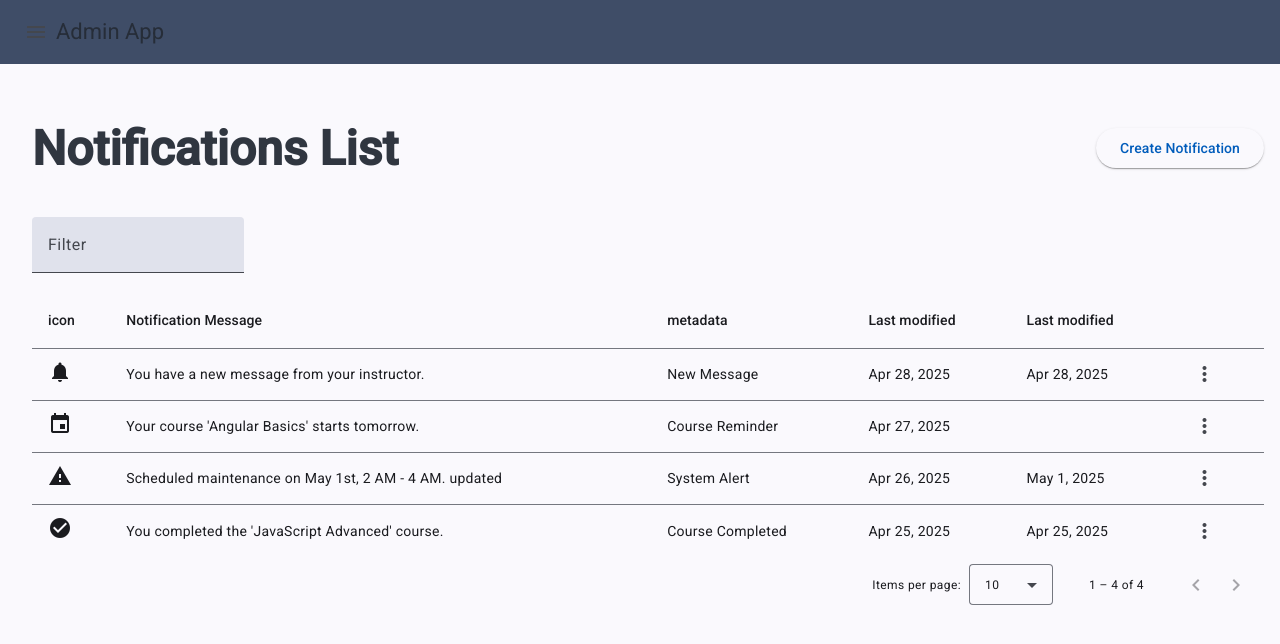
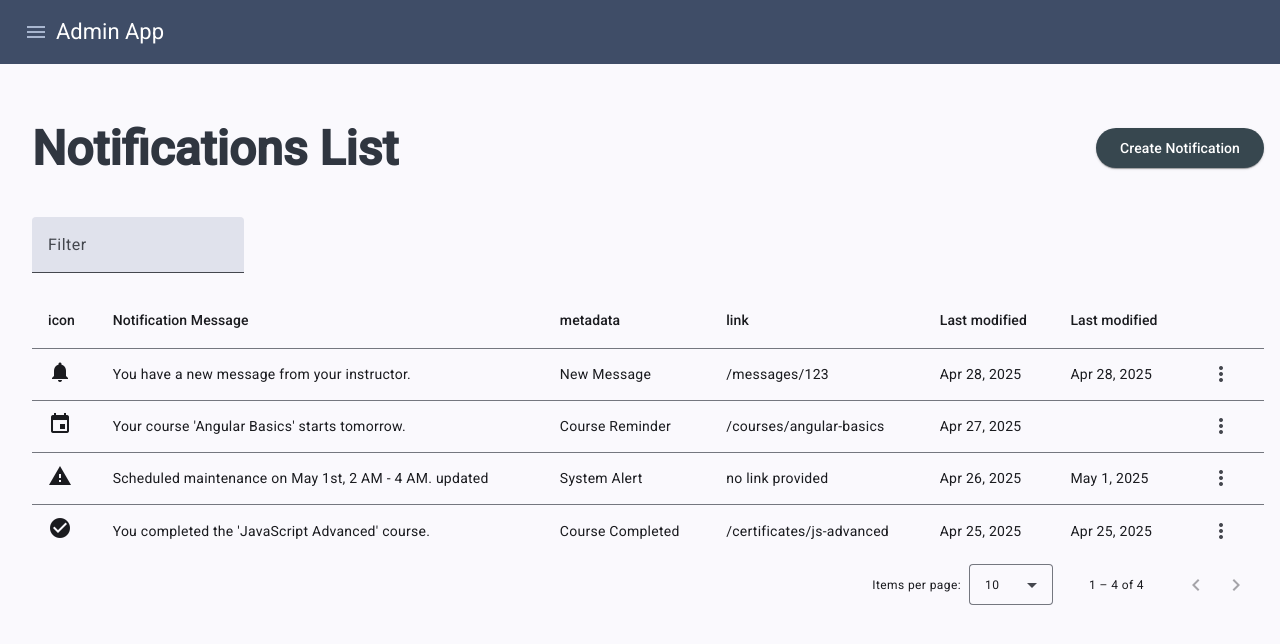
Before and after one commit to mayarelgarf/admin-app, an Angular app: page /notification/notification-list in a window 1280 px wide. Shown: the top 644 px of the page. Built offline with nearby package versions, Linux system fonts and the light colour scheme; data requests are answered from the project's data file.

Commit message:
add links

```diff
--- a/src/app/app.component.html
+++ b/src/app/app.component.html
@@ -14,8 +14,8 @@
       fixedTopGap="56"
       class="mat-elevation-z8"
     >
-      <h4 class="name">Mayar</h4>
-      <p class="designation">Software Engineer</p>
+      <h4 >Mayar</h4>
+      <p >Software Engineer</p>
 
       <mat-divider></mat-divider>
       <mat-nav-list>
--- a/src/app/app.component.scss
+++ b/src/app/app.component.scss
@@ -2,6 +2,9 @@ mat-toolbar {
   background: #3f4d67;
 
   color: white;
+  button {
+    color: #a9b7d0;
+  }
 }
 
 mat-sidenav {
@@ -25,10 +28,7 @@ mat-sidenav {
 
   font-size: 2rem;
 }
-h1,
-h2 {
-  color: rgba(37, 43, 54, 0.95);
-}
+
 mat-sidenav-container {
   height: calc(100vh - 65px);
 }
--- a/src/app/notification/components/notfication-list/notfication-list.component.html
+++ b/src/app/notification/components/notfication-list/notfication-list.component.html
@@ -1,7 +1,7 @@
 <section>
   <div class="notification-list-title-container">
     <h1>Notifications List</h1>
-    <button mat-raised-button [routerLink]="['/notification', 'new']">
+    <button mat-raised-button [routerLink]="['/notification', 'new']" class="btn-dark">
       Create Notification
     </button>
   </div>
@@ -55,6 +55,20 @@
             {{ element.metadata }}
           </td>
         </ng-container>
+          <!-- link Column -->
+          <ng-container matColumnDef="link">
+            <th mat-header-cell *matHeaderCellDef mat-sort-header>
+              link
+            </th>
+            <td
+              mat-cell
+              *matCellDef="let element"
+              class="has_label_on_mobile"
+              data-label="Link"
+            >
+              {{ element.link ||'no link provided' }}
+            </td>
+          </ng-container>
         <!-- createdAt Column -->
         <ng-container matColumnDef="createdAt">
           <th mat-header-cell *matHeaderCellDef mat-sort-header>
--- a/src/app/notification/components/notfication-list/notfication-list.component.ts
+++ b/src/app/notification/components/notfication-list/notfication-list.component.ts
@@ -27,6 +27,7 @@ export class NotficationListComponent implements OnInit {
     'icon',
     'message',
     'metadata',
+    'link',
     'createdAt',
     'updatedAt',
     'star',
--- a/src/app/notification/components/notification-form/notification-form.component.html
+++ b/src/app/notification/components/notification-form/notification-form.component.html
@@ -34,7 +34,12 @@
 
       <mat-form-field appearance="fill">
         <mat-label>Message</mat-label>
-        <input matInput formControlName="message" placeholder="Enter message" />
+        <input
+          matInput
+          formControlName="message"
+          placeholder="Enter message"
+          #message
+        />
         <mat-error
           *ngIf="notificationForm.get('message')?.hasError('required')"
         >
@@ -53,12 +58,23 @@
           matInput
           formControlName="metadata"
           placeholder="Enter metadata"
+          #metadata
         />
         <mat-error
           *ngIf="notificationForm.get('metadata')?.hasError('required')"
         >
           Metadata is required.
         </mat-error>
+      </mat-form-field>
+      <mat-form-field appearance="fill">
+        <mat-label>Link</mat-label>
+        <input
+          #link
+          matInput
+          formControlName="link"
+          type="url"
+          placeholder="Enter link (optional)"
+        />
       </mat-form-field>
 
       <button
@@ -78,18 +94,16 @@
           <div mat-card-avatar class="example-header-image">
             <mat-icon>{{ icon }}</mat-icon>
           </div>
-          <mat-card-title>
-            {{ this.notificationForm.get("message")?.value }}</mat-card-title
+          <mat-card-title> {{ message?.value }}</mat-card-title>
+          <mat-card-subtitle> {{ metadata?.value }}</mat-card-subtitle>
+        </mat-card-header>
+        @if(link.value){
+        <mat-card-actions align="end">
+          <a mat-button [href]="linkUrl" target="_blank"
+            >Learn More (opens new tab)</a
           >
-          <mat-card-subtitle>
-            {{
-              this.notificationForm.get("metadata")?.value
-            }}</mat-card-subtitle
-          >
-        </mat-card-header>
-        <mat-card-actions>
-          <button mat-button>Learn More</button>
         </mat-card-actions>
+        }
       </mat-card>
     </div>
   </div>
--- a/src/app/notification/components/notification-form/notification-form.component.scss
+++ b/src/app/notification/components/notification-form/notification-form.component.scss
@@ -11,6 +11,7 @@
   gap:2rem;
   flex-wrap: wrap;
 }
+
 :host {
   .mark {
     mat-icon {
--- a/src/app/notification/components/notification-form/notification-form.component.ts
+++ b/src/app/notification/components/notification-form/notification-form.component.ts
@@ -1,4 +1,10 @@
-import { Component, DestroyRef, inject, OnInit } from '@angular/core';
+import {
+  Component,
+  DestroyRef,
+  inject,
+  OnInit,
+  Sanitizer,
+} from '@angular/core';
 import { FormBuilder, FormGroup, Validators } from '@angular/forms';
 import { NotificationHttpService } from '../../services/notification-http.service';
 import { takeUntilDestroyed } from '@angular/core/rxjs-interop';
@@ -7,8 +13,9 @@ import {
   Notification,
   UpdateNotificationRequest,
 } from '../../interfaces/notification.interface';
-import { ActivatedRoute } from '@angular/router';
+import { ActivatedRoute, Router } from '@angular/router';
 import { MatSnackBar } from '@angular/material/snack-bar';
+import { DomSanitizer, SafeResourceUrl } from '@angular/platform-browser';
 
 @Component({
   selector: 'app-notification-form',
@@ -38,11 +45,22 @@ export class NotificationFormComponent implements OnInit {
   get title(): string {
     return this.isEditMode ? 'Edit Notification' : 'New Notification';
   }
+  get linkUrl(): SafeResourceUrl {
+    let link = this.notificationForm.get('link')?.value;
+    if (link) {
+      const safeUrl = this._santizier.bypassSecurityTrustResourceUrl(link);
+      return safeUrl;
+    } else {
+      return '';
+    }
+  }
   constructor(
     private _fb: FormBuilder,
     private _notificationService: NotificationHttpService,
     private _destroyRef: DestroyRef,
-    private _activatedRoute: ActivatedRoute
+    private _activatedRoute: ActivatedRoute,
+    private _santizier: DomSanitizer,
+    private _router: Router
   ) {}
   ngOnInit(): void {
     this.initForm();
@@ -57,6 +75,7 @@ export class NotificationFormComponent implements OnInit {
       icon: ['', Validators.required],
       message: ['', [Validators.required, Validators.maxLength(255)]],
       metadata: ['', Validators.required],
+      link: [''],
     });
   }
 
@@ -78,14 +97,16 @@ export class NotificationFormComponent implements OnInit {
    * @returns void
    */
   populateForm(notificationData: Notification): void {
-    this.icon = notificationData.icon
+    this.icon = notificationData.icon;
 
     this.notificationForm.setValue({
       icon: notificationData.icon,
       message: notificationData.message,
       metadata: notificationData.metadata,
+      link:notificationData?.link
     });
   }
+
   /**
    * @description method to submit form
    * @returns void
@@ -104,11 +125,12 @@ export class NotificationFormComponent implements OnInit {
    * @returns void
    */
   createNotification(): void {
-    const { icon, message, metadata } = this.notificationForm.value;
+    const { icon, message, metadata ,link} = this.notificationForm.value;
     const request: CreateNotificationRequest = {
       icon: icon,
       message: message,
       metadata: metadata,
+      link:link,
       createdAt: new Date().toString(),
     };
     this._notificationService
@@ -125,11 +147,12 @@ export class NotificationFormComponent implements OnInit {
   }
 
   editNotifictaion(): void {
-    const { icon, message, metadata } = this.notificationForm.value;
+    const { icon, message, metadata,link } = this.notificationForm.value;
     const request: UpdateNotificationRequest = {
       icon: icon,
       message: message,
       metadata: metadata,
+      link:link,
       updatedAt: new Date().toString(),
     };
     this._notificationService
--- a/src/app/notification/interfaces/notification.interface.ts
+++ b/src/app/notification/interfaces/notification.interface.ts
@@ -12,6 +12,7 @@ export interface NotificationRequest {
   icon: string;
   message: string;
   metadata: string;
+  link:string
 }
 export interface CreateNotificationRequest extends NotificationRequest {
   createdAt: string;
--- a/src/styles.scss
+++ b/src/styles.scss
@@ -2,3 +2,9 @@
 
 html, body { height: 100%; }
 body { margin: 0; font-family: Roboto, "Helvetica Neue", sans-serif; }
+
+
+.btn-dark {
+  color: #fff !important;
+  background-color: #37474f !important;
+  border-color: #37474f!important;}
```
